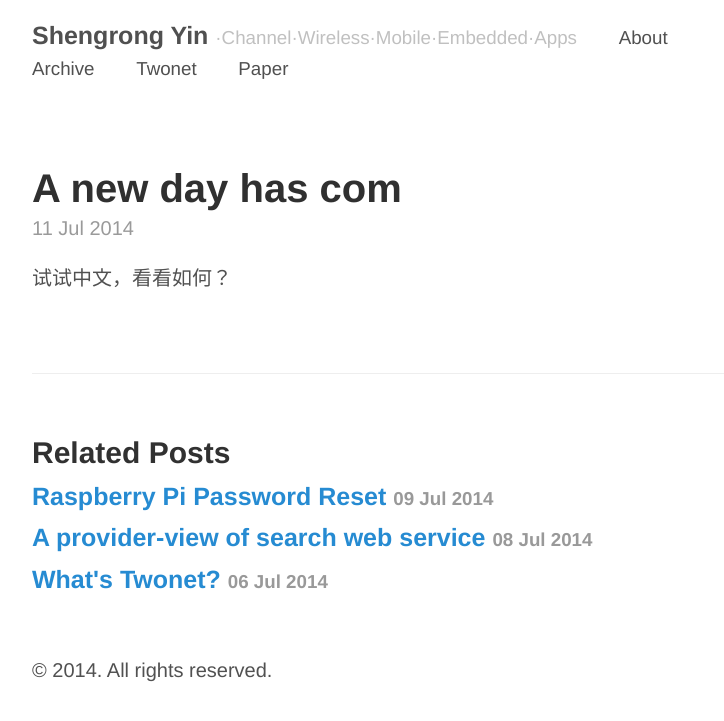
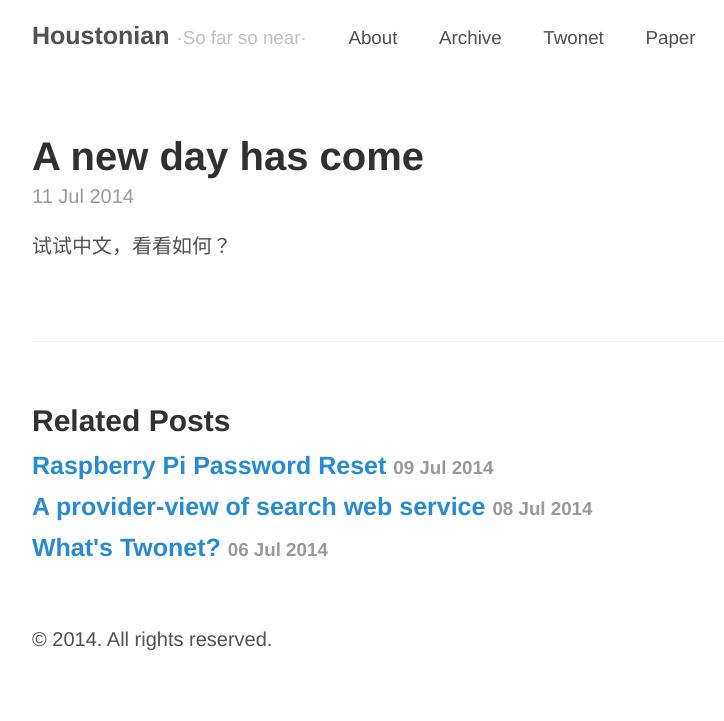
Before and after one commit to syin2/yinshengrong.github.io, a Jekyll site: the page built from _posts/2014-07-11-newday.md, in a window 1280 px wide. Shown: the top 721 px of the page, without its empty margins (248-972 px from the left). Built offline with Jekyll 4.4.1, drawn with Linux system fonts in a browser that asks for light colours; Markdown is read by kramdown in place of the engine named in the settings.

Commit message:
config file changed

```diff
--- a/_config.yml
+++ b/_config.yml
@@ -6,8 +6,8 @@ pygments:         true
 permalink:        pretty
 
 # Setup
-title:            Shengrong Yin
-tagline:          ·Channel·Wireless·Mobile·Embedded·Apps
+title:            Houstonian
+tagline:          ·So far so near·
 url:              http://syin.us
 paginate:         1
 baseurl:          /
--- a/_posts/2014-07-11-newday.md
+++ b/_posts/2014-07-11-newday.md
@@ -1,6 +1,6 @@
 ---
  layout: post
- title: A new day has com
+ title: A new day has come
 ---
 
 试试中文，看看如何？
```
